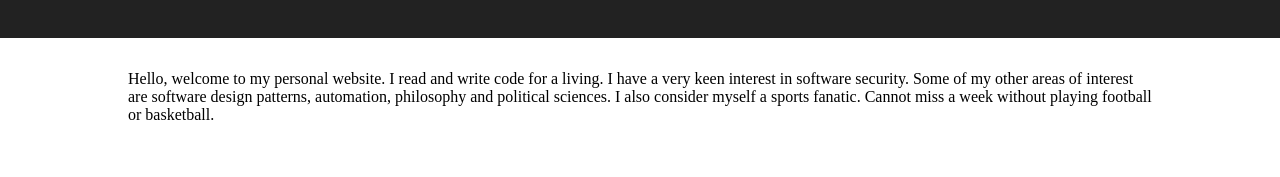
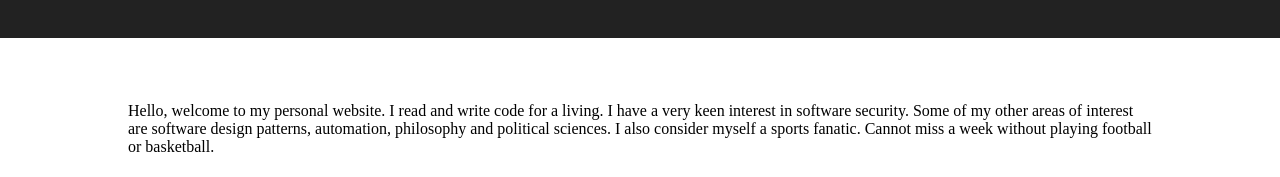
Before and after one commit to laumair/website, a Svelte app: page / in a window 1280 px wide. Shown: the part 762-939 px from the top of the page. Built offline with nearby package versions, Linux system fonts and the light colour scheme; a web font is replaced by a local one.

Commit message:
hotfix: fix intro styling

```diff
--- a/src/Main.svelte
+++ b/src/Main.svelte
@@ -15,7 +15,7 @@
     }
 
     .intro {
-        padding-bottom: 2rem;
+        padding: 2rem 0;
     }
 </style>
 
```
